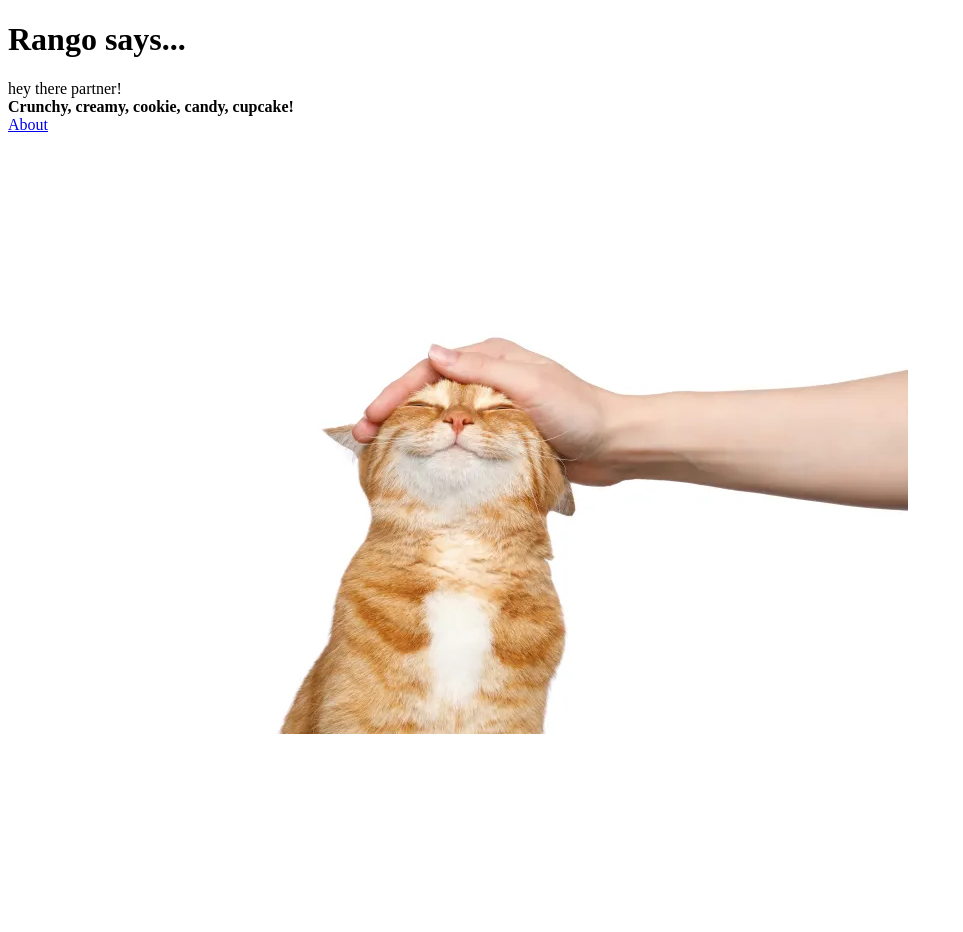
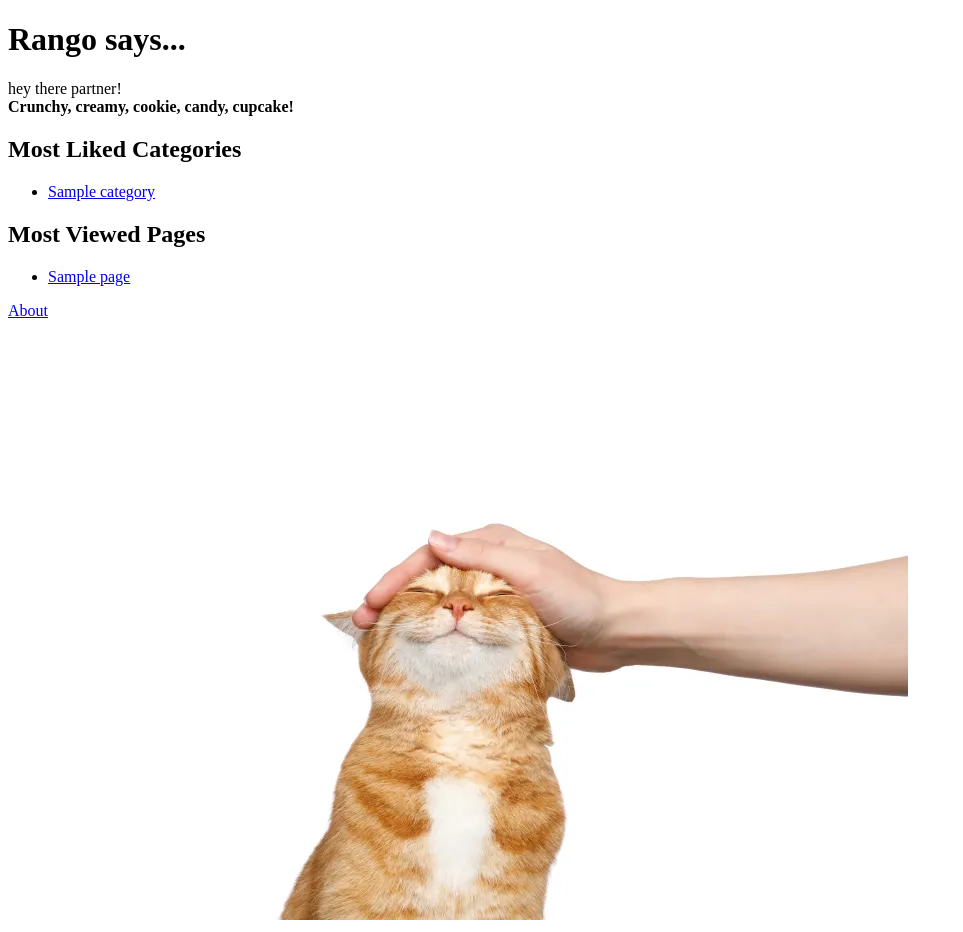
Before and after one commit to Charlotte0604/tango_with_django_project, a Django app: page / in a window 1280 px wide. Shown: the whole page, without its empty margins (0-963 px from the left). Before the commit the page ends 734 px from the top, so only its background shows below. Run offline with Django 3.2, Linux system fonts and the light colour scheme; tables that the repository leaves empty hold one stand-in row (values such as "Sample post").

Commit message:
'chapter6'

```diff
--- a/tango_with_django_project/rango/admin.py
+++ b/tango_with_django_project/rango/admin.py
@@ -1,9 +1,11 @@
 from django.contrib import admin
 from rango.models import Category, Page
 
+class CategoryAdmin(admin.ModelAdmin):
+    prepopulated_fields = {'slug':('name',)}
 
 class PageAdmin(admin.ModelAdmin):
     list_display=('title', 'category', 'url')
 
-admin.site.register(Category)
+admin.site.register(Category, CategoryAdmin)
 admin.site.register(Page, PageAdmin)
--- a/tango_with_django_project/rango/models.py
+++ b/tango_with_django_project/rango/models.py
@@ -1,17 +1,22 @@
 from django.db import models
+from django.template.defaultfilters import slugify
 
 class Category(models.Model):
     name = models.CharField(max_length=128, unique=True)
     views = models.IntegerField(default = 0)
     likes = models.IntegerField(default = 0)
+    slug = models.SlugField(unique=True)
+
+    def save(self, *args, **kwargs):
+        self.slug = slugify(self.name)
+        super(Category, self).save(*args, **kwargs)
 
     class Meta:
         verbose_name_plural = 'Categories'
+
     def __str__(self):
         return self.name
 
-def __str__(self):
-    return self.name
 
 class Page(models.Model):
     category = models.ForeignKey(Category, on_delete=models.CASCADE)
--- a/tango_with_django_project/rango/urls.py
+++ b/tango_with_django_project/rango/urls.py
@@ -6,4 +6,6 @@ app_name = 'rango'
 urlpatterns = [
     path('', views.index, name='index'),
     path('about/', views.about, name='about'),
+    path('category/<slug:category_name_slug>/',
+         views.show_category, name='show_category'),
 ]
--- a/tango_with_django_project/rango/views.py
+++ b/tango_with_django_project/rango/views.py
@@ -1,14 +1,49 @@
 from django.shortcuts import render
 from django.http import HttpResponse
+from rango.models import Category
+from rango.models import Page
 
 def index(request):
-    # Construct a dictionary to pass to the template engine as its context.
-    # Note the key boldmessage matches to {{ boldmessage }} in the template!
-    context_dict = {'boldmessage': 'Crunchy, creamy, cookie, candy, cupcake!'}
-    # Return a rendered response to send to the client.
-    # We make use of the shortcut function to make our lives easier.
-    # Note that the first parameter is the template we wish to use.
+    # Query the database for a list of ALL categories currently stored.
+    # Order the categories by the number of likes in descending order.
+    # Retrieve the top 5 only -- or all if less than 5.
+    # Place the list in our context_dict dictionary (with our boldmessage!)
+    # that will be passed to the template engine.
+    category_list = Category.objects.order_by('-likes')[:5]
+    page_list = Page.objects.order_by('-views')[:5]
+    context_dict = {}
+    context_dict['boldmessage'] = 'Crunchy, creamy, cookie, candy, cupcake!'
+    context_dict['categories'] = category_list
+    context_dict['pages'] = page_list
+    # Render the response and send it back!
     return render(request, 'rango/index.html', context=context_dict)
 
 def about(request):
     return render(request, 'rango/about.html')
+
+def show_category(request, category_name_slug):
+    # Create a context dictionary which we can pass
+    # to the template rendering engine.
+    context_dict = {}
+    try:
+        # Can we find a category name slug with the given name?
+        # If we can't, the .get() method raises a DoesNotExist exception.
+        # The .get() method returns one model instance or raises an exception.
+        category = Category.objects.get(slug=category_name_slug)
+        # Retrieve all of the associated pages.
+        # The filter() will return a list of page objects or an empty list.
+        pages = Page.objects.filter(category=category)
+        # Adds our results list to the template context under name pages.
+        context_dict['pages'] = pages
+        # We also add the category object from
+        # the database to the context dictionary.
+        # We'll use this in the template to verify that the category exists.
+        context_dict['category'] = category
+    except Category.DoesNotExist:
+        # We get here if we didn't find the specified category.
+        # Don't do anything -
+        # the template will display the "no category" message for us.
+        context_dict['category'] = None
+        context_dict['pages'] = None
+    # Go render the response and return it to the client.
+    return render(request, 'rango/category.html', context=context_dict)
--- a/tango_with_django_project/templates/rango/index.html
+++ b/tango_with_django_project/templates/rango/index.html
@@ -3,6 +3,7 @@
 {% load staticfiles %} <!-- New line -->
 
 <html>
+
     <head>
         <title>Rango</title>
     </head>
@@ -13,6 +14,33 @@
             hey there partner! <br />
             <strong>{{ boldmessage }}</strong><br />
         </div>
+
+        <h2>Most Liked Categories</h2>
+        <div>
+        {% if categories %}
+            <ul>
+            {% for category in categories %}
+            <li><a href="/rango/category/{{ category.slug }}/">{{ category.name }}</a></li>
+            {% endfor %}
+            </ul>
+        {% else %}
+            <strong>There are no categories present.</strong>
+        {% endif %}
+        </div>
+
+        <h2>Most Viewed Pages</h2>
+        <div>
+        {% if pages %}
+            <ul>
+            {% for page in pages %}
+                <li><a href="{{ page.url }}">{{ page.title }}</a></li>
+            {% endfor %}
+            </ul>
+        {% else %}
+            <strong>There are no pages present.</strong>
+        {% endif %}
+        </div>
+
         <div>
             <a href="/rango/about/">About</a><br />
             <img src="{% static 'images/rango.jpg' %}"
```
Also changed, not shown: tango_with_django_project/populate_rango.py (+10 -10 lines), tango_with_django_project/templates/rango/category.html (added, +29 -0 lines), tango_with_django_project/rango/migrations/0003_category_slug.py (added).
